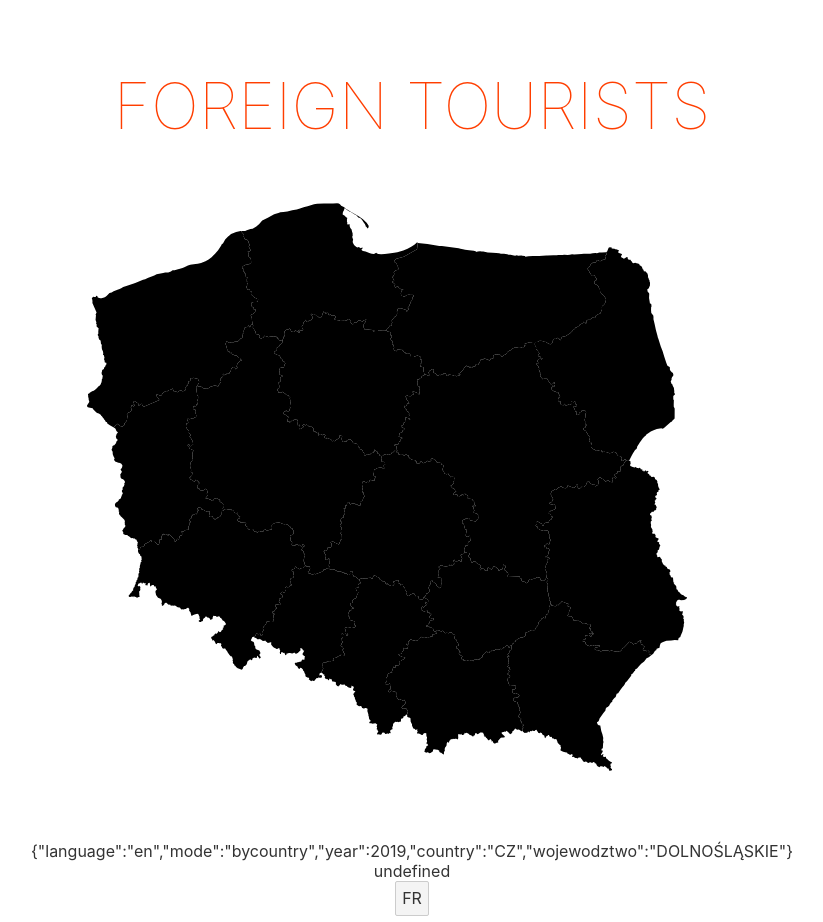
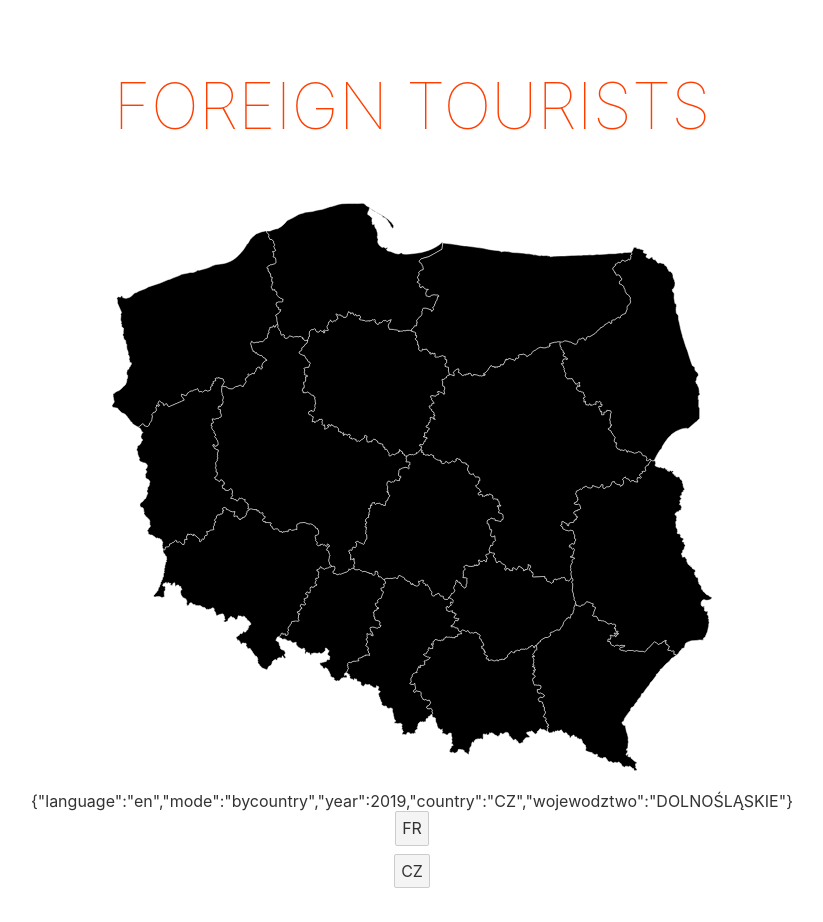
Before and after one commit to ppatrzyk/foreign-tourists, a Svelte app: page / in a window 1280 px wide. Shown: the top 922 px of the page, without its empty margins (228-1051 px from the left). Built offline with nearby package versions, Linux system fonts and the light colour scheme.

Commit message:
simplify drawing

```diff
--- a/public/global.css
+++ b/public/global.css
@@ -61,3 +61,9 @@ button:not(:disabled):active {
 button:focus {
 	border-color: #666;
 }
+
+/* MY CLASSES START */
+.country-border {
+	stroke: white;
+	stroke-width: 0.5;
+}
--- a/src/Map.svelte
+++ b/src/Map.svelte
@@ -7,20 +7,14 @@
 
 	const MAP_WIDTH = 600;
 	const MAP_HEIGHT = 600;
-	const MAP_MARGIN = {top: 25, right: 25, bottom: 25, left: 25};
 
 	function draw_map(data) {
-		console.log(data)
 		var projection = geoMercator()
 			.fitSize([MAP_WIDTH, MAP_HEIGHT], data);
 
 		var path = geoPath().projection(projection);
 
-		var map = select("#map")
-			.append("svg")
-			.attr("width", MAP_WIDTH + MAP_MARGIN.left + MAP_MARGIN.right)
-			.attr("height", MAP_HEIGHT + MAP_MARGIN.top + MAP_MARGIN.bottom)
-			.attr("class", "border")
+		var map = select("#map");
 
 		map.selectAll("path")
 			.data(map_geojson.features)
@@ -29,17 +23,16 @@
 			.attr("d", path)
 			.attr("class", "country-border")
 	}
+	$: map_trigger = draw_map(map_geojson);
 </script>
 
 <div>
-	<div id="map"></div>
+	<div >
+		<svg id="map" width={MAP_WIDTH} height={MAP_HEIGHT}></svg>
+	</div>
 	<div>{JSON.stringify($app_state)}</div>
-	<div>{draw_map(map_geojson)}</div>
 </div>
 
 <style>
-	/* .country-border {
-		stroke: white;
-		stroke-width: 0.5;
-	} */
+
 </style>
```
